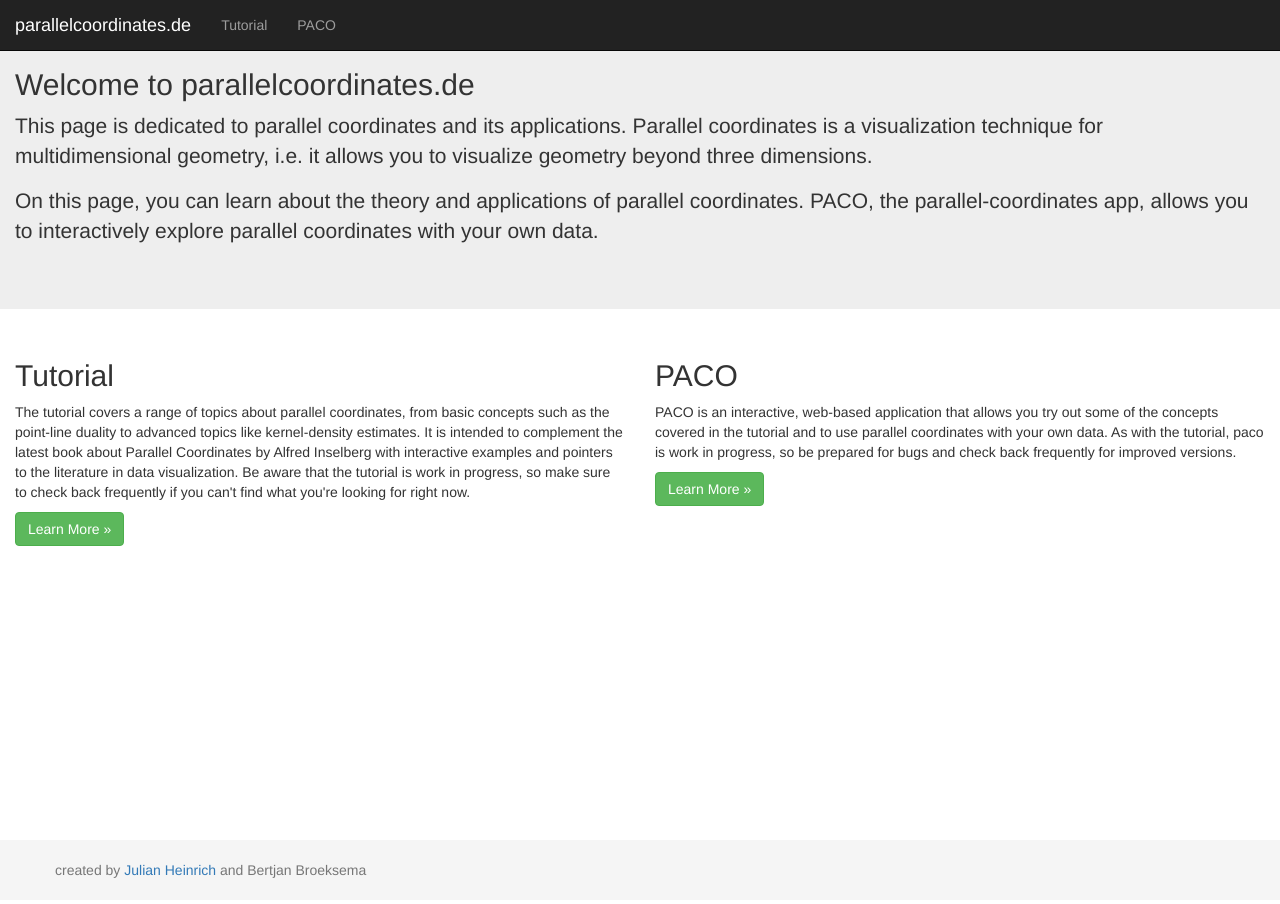
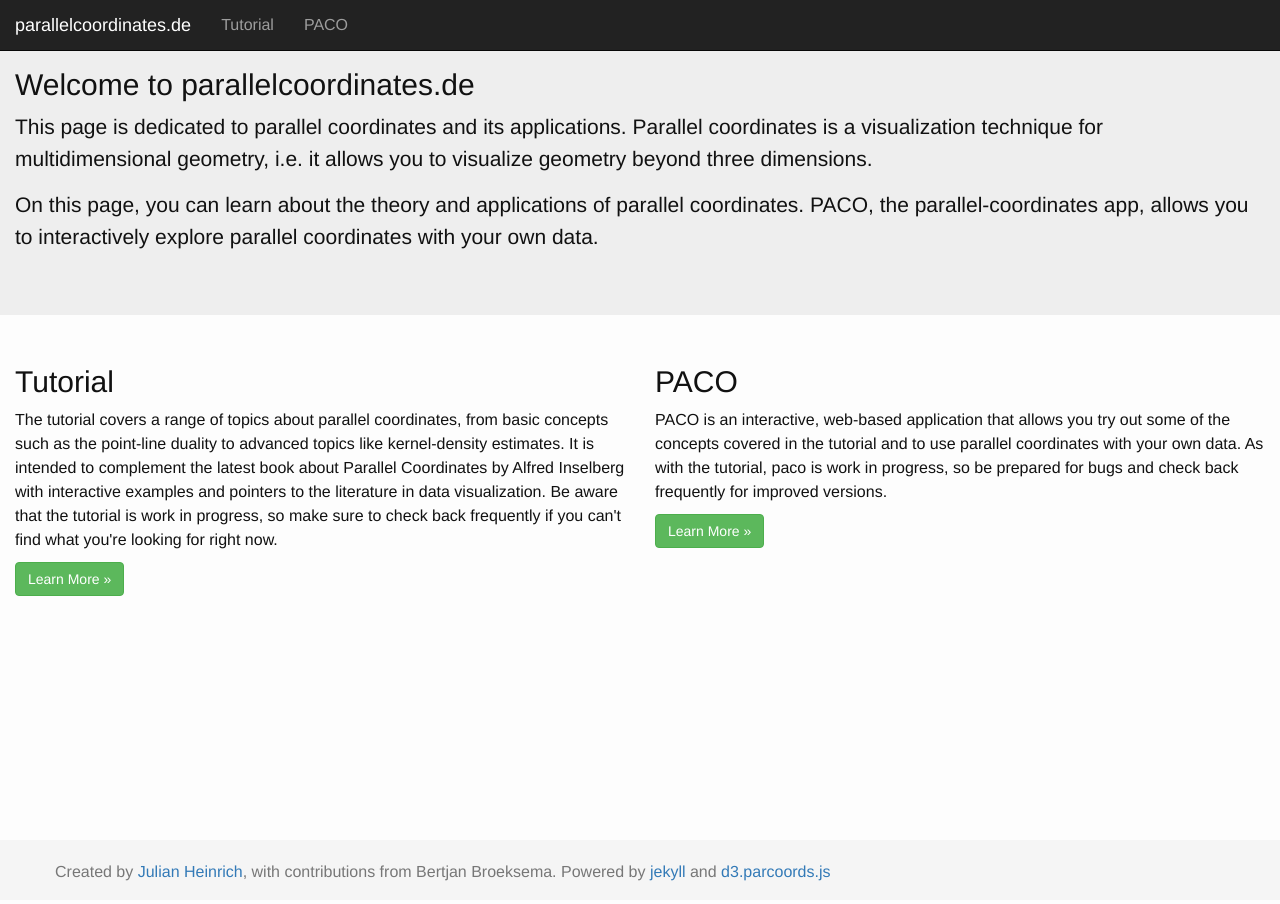
Before and after one commit to julianheinrich/parallelcoordinates.de, a Jekyll site: the page built from index.html, in a window 1280 px wide. Built offline with Jekyll 4.4.1, drawn with Linux system fonts in a browser that asks for light colours.

```diff
--- a/_config.yml
+++ b/_config.yml
@@ -2,11 +2,11 @@
 description: "Visual Multidimensional Geometry"
 
 # uncomment the following line to deploy on github:
-baseurl: "/parallelcoordinates.de"
+#baseurl: "/parallelcoordinates.de"
 
 #baseurl: "http://localhost:4000"
 #url: "http://julianheinrich.github.io
-#url: "http:/"
+url: "http://"
 
 paginate: 1
 paginate_path: "tutorial/page:num/"
@@ -25,6 +25,7 @@
   '*.sh',
   'README.md',
   'LICENSE.md',
+  'paper'
 ]
 
 scholar:
--- a/_includes/footer.html
+++ b/_includes/footer.html
@@ -2,9 +2,11 @@
 
 	<footer class="footer">
       <div class="container">
-      <div class="row">
-        <p class="text-muted">created by <a href="http://www.joules.de">Julian Heinrich</a> and Bertjan Broeksema</p>
-      </div>
+	      <div class="row">
+
+	        <p class="text-muted">Created by <a href="http://www.joules.de">Julian Heinrich</a>, with contributions from Bertjan Broeksema.
+	        Powered by <a href="http://jekyllrb.com">jekyll</a> and <a href="https://github.com/syntagmatic/parallel-coordinates">d3.parcoords.js</a></p>
+	        </div>
       </div>
 	</footer>
 
--- a/_includes/header.html
+++ b/_includes/header.html
@@ -16,6 +16,17 @@
   </head>
 
 <body>
+
+<script>
+  (function(i,s,o,g,r,a,m){i['GoogleAnalyticsObject']=r;i[r]=i[r]||function(){
+  (i[r].q=i[r].q||[]).push(arguments)},i[r].l=1*new Date();a=s.createElement(o),
+  m=s.getElementsByTagName(o)[0];a.async=1;a.src=g;m.parentNode.insertBefore(a,m)
+  })(window,document,'script','//www.google-analytics.com/analytics.js','ga');
+
+  ga('create', 'UA-66353220-2', 'auto');
+  ga('send', 'pageview');
+
+</script>
 
 <script src="{{site.baseurl}}/js/jquery-1.11.0.min.js"></script>
 <script src="{{site.baseurl}}/js/bootstrap.min.js"></script>
--- a/css/common.css
+++ b/css/common.css
@@ -1,3 +1,13 @@
 .fill_height {
 	height: 100%;
 }
+
+body {
+	font-family: Helvetica, Arial, sans-serif;
+	font-size: 16px;
+	line-height: 1.5;
+	font-weight: 300;
+	color: #111;
+	background-color: #fdfdfd;
+	-webkit-text-size-adjust: 100%;
+}
```
Also changed, not shown: tutorial/_posts/2015-08-01-point-line-duality.md (+3 -1 lines).
